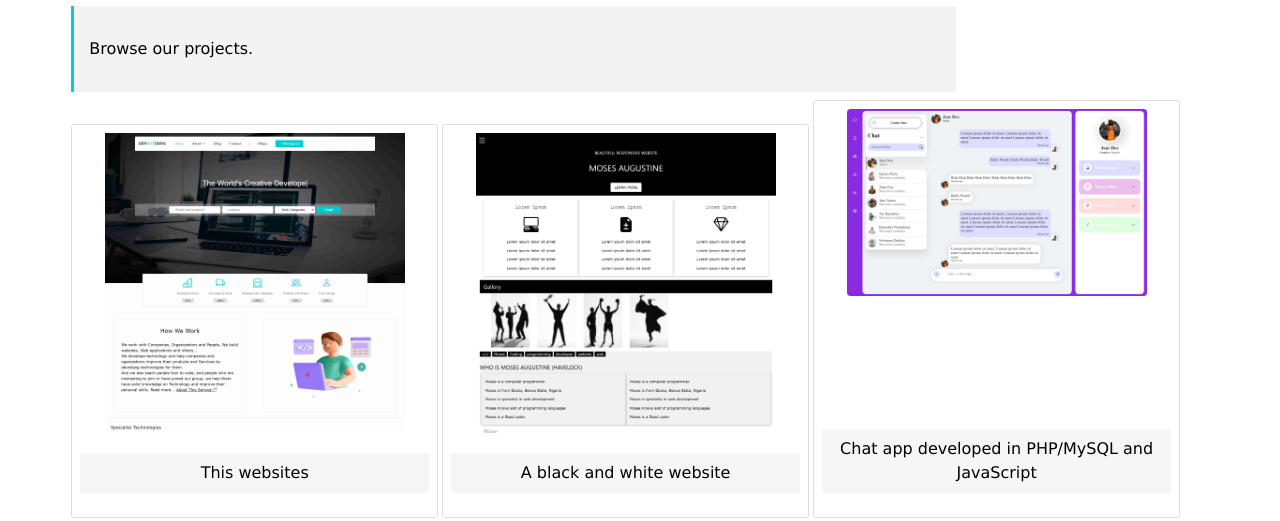
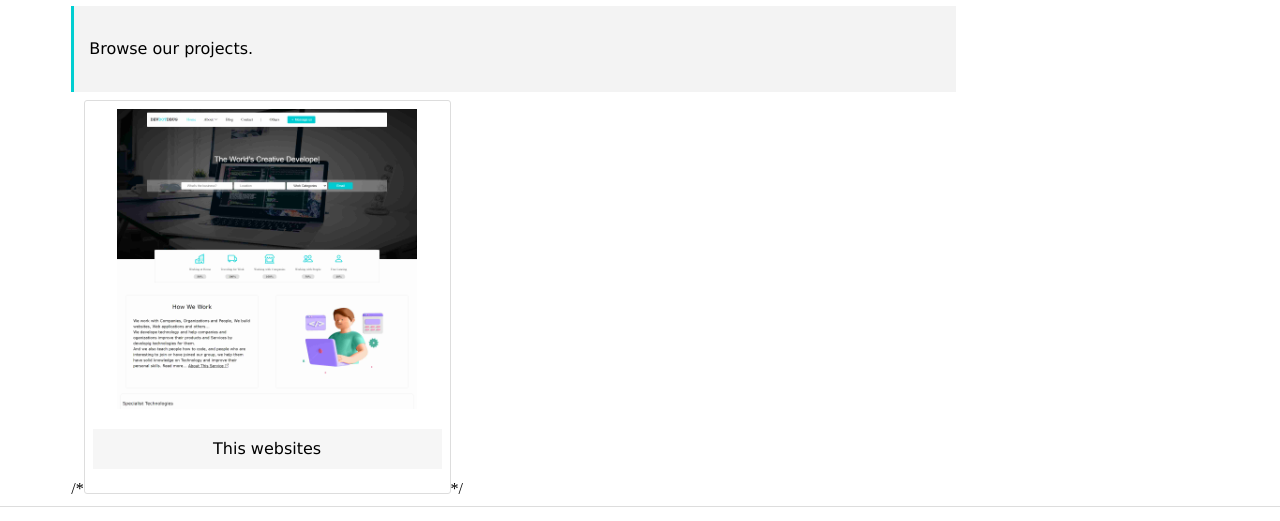
Before and after one commit to devdotng/devdotng.github.io, a plain HTML site: page blog.html in a window 1280 px wide. Shown: the part 155-676 px from the top of the page. Drawn offline with Linux system fonts and the light colour scheme.

Commit message:
Update blog.html

```diff
--- a/blog.html
+++ b/blog.html
@@ -41,30 +41,14 @@
         </div>
         <div class="gallery">
 
-            <div class="frame">
+            /*<div class="frame">
                 <a href="./data/devdotng.png" title="View/Download Image" target="_blank">
                     <img src="./data/devdotng.png" alt="Image" width="300"/>
                 </a>
                 <p>
                     This websites
                 </p>
-            </div>
-            <div class="frame">
-                <a href="./data/workspace_project.png" title="View/Download Image" target="_blank">
-                    <img src="./data/workspace_project.png" alt="Image" width="300"/>
-                </a>
-                <p>
-                    A black and white website
-                </p>
-            </div>
-            <div class="frame">
-                <a href="./data/chat_app.png" title="View/Download Image" target="_blank">
-                    <img src="./data/chat_app.png" alt="Image" width="300"/>
-                </a>
-                <p>
-                    Chat app developed in PHP/MySQL and JavaScript
-                </p>
-            </div>
+            </div>*/
 
         </div>
 
```
